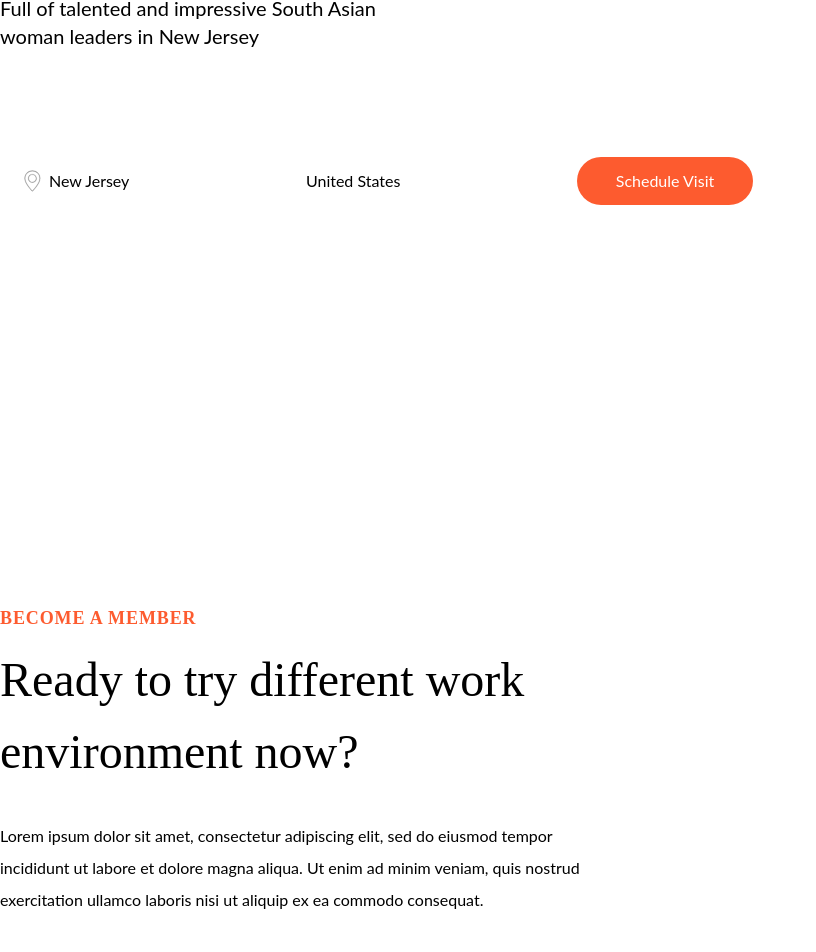
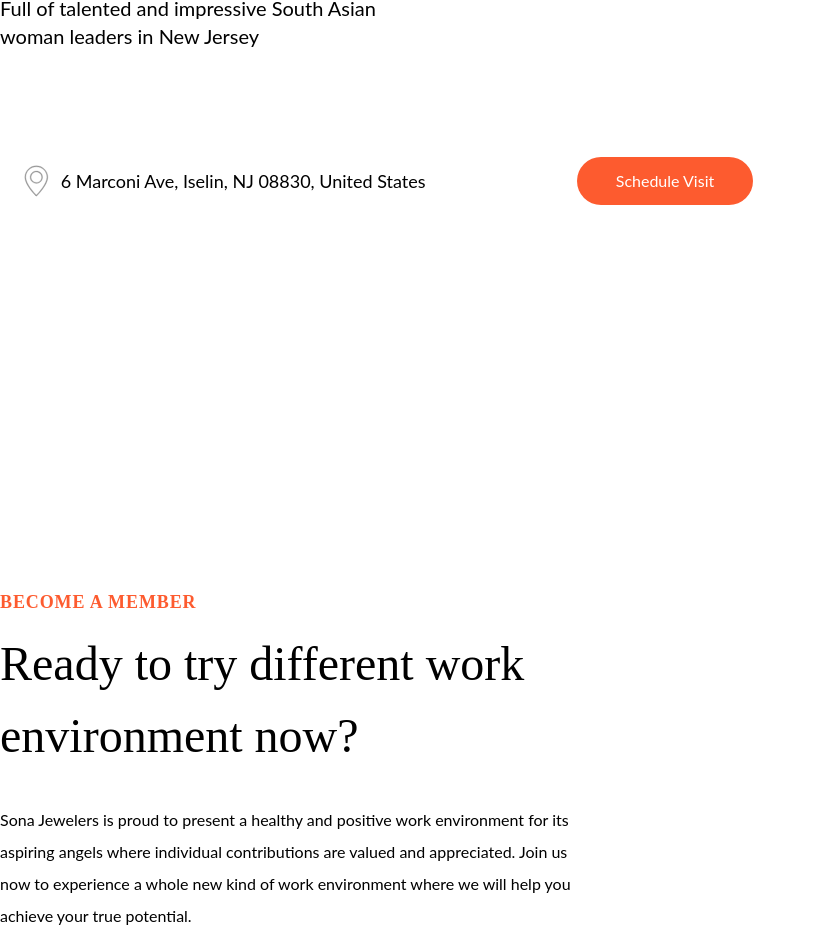
Before and after one commit to tanjilrahman/sona-angels, a React (Create React App) app: page / in a window 1280 px wide. Shown: the part 492-1444 px from the top of the page, without its empty margins (0-816 px from the left). Built offline with nearby package versions, Linux system fonts and the light colour scheme.

Commit message:
Added video, updated texts

```diff
--- a/src/App.js
+++ b/src/App.js
@@ -41,7 +41,7 @@
       </Helmet>
 
       <Header />
-      <div className='md:max-w-screen-sm lg:max-w-screen-xl mx-auto px-4 xl:px-0 overflow-y-hidden'>
+      <div className='md:max-w-screen-sm lg:max-w-screen-xl mx-auto px-4 xl:px-0 overflow-x-hidden'>
         <Hero />
         <Body />
       </div>
--- a/src/components/Footer.js
+++ b/src/components/Footer.js
@@ -12,8 +12,8 @@
               className='h-20 mr-auto'
             />
             <p className='pt-4'>
-              Lorem ipsum dolor sit amet consectetur adipisicing elit. Non quo
-              culpa dolor dolores.
+              A family owned business in the heart of New Jersey aiming to
+              empower women with the finest pieces of Indian jewelry.
             </p>
           </div>
 
--- a/src/components/Form.js
+++ b/src/components/Form.js
@@ -3,7 +3,7 @@
 const Form = () => {
   return (
     <div id='contact'>
-      <div className='grid grid-cols-1 lg:grid-cols-2 items-center mt-16 lg:mt-28'>
+      <div className='grid grid-cols-1 lg:grid-cols-2 items-center mt-20 lg:mt-28'>
         {/* Mobile image section */}
 
         <div className='lg:hidden relative w-full ml-[8px]'>
@@ -31,10 +31,11 @@
               Ready to try different work environment now?
             </h4>
             <p className='leading-loose mt-4 lg:mt-8 lg:pr-10'>
-              Lorem ipsum dolor sit amet, consectetur adipiscing elit, sed do
-              eiusmod tempor incididunt ut labore et dolore magna aliqua. Ut
-              enim ad minim veniam, quis nostrud exercitation ullamco laboris
-              nisi ut aliquip ex ea commodo consequat.
+              Sona Jewelers is proud to present a healthy and positive work
+              environment for its aspiring angels where individual contributions
+              are valued and appreciated. Join us now to experience a whole new
+              kind of work environment where we will help you achieve your true
+              potential.
             </p>
           </div>
         </Fade>
--- a/src/components/Hero.js
+++ b/src/components/Hero.js
@@ -81,15 +81,20 @@
             <br className='hidden lg:block' /> woman leaders in New Jersey
           </p>
           <div className='hidden lg:block absolute lg:h-[102px] lg:w-[777px] mt-6 lg:mt-20 rounded-full bg-[#F3F3F3] backdrop-blur-sm opacity-70' />
-          <div className='relative h-16 lg:h-[102px] lg:w-[777px] mt-4 lg:mt-20 rounded-full flex justify-between items-center px-2 lg:px-6 text-sm md:text-base'>
-            <div className='flex space-x-2'>
-              <img loading='lazy' src='/images/location-icon.svg' alt='' />
-              <p>New Jersey</p>
+          <div className='relative h-16 lg:h-[102px] lg:w-[777px] mt-2 lg:mt-20 rounded-full flex md:flex-row flex-col justify-between md:items-center lg:px-6 text-sm md:text-base space-y-5 md:space-y-0'>
+            <div className='flex space-x-2 md:space-x-3 md:text-lg items-center'>
+              <img
+                loading='lazy'
+                src='/images/location-icon.svg'
+                alt=''
+                className='h-6 md:h-8'
+              />
+              <p>6 Marconi Ave, Iselin, NJ 08830, United States</p>
             </div>
-            <div className='hidden lg:block'>
+            {/* <div className='hidden lg:block'>
               <p>United States</p>
-            </div>
-            <div>
+            </div> */}
+            <div className='ml-auto'>
               <a
                 href='#contact'
                 className='md:w-[176.56px] md:h-[56.42px] lg:btn btn-2'
--- a/src/components/Testimonials.js
+++ b/src/components/Testimonials.js
@@ -26,25 +26,29 @@
                 name='Chhavi Verg'
                 handel='@chhaviverg'
                 profileLink='https://www.instagram.com/chhaviverg/'
-                testimonial='Lorem, ipsum dolor sit amet consectetur adipisicing elit.
-                    Perspiciatis odit ducimus fugiat nesciunt, voluptatibus
-                    doloribus nihil voluptatem aliquid consequatur ab? Rem,
-                    voluptatem alias! Facilis vero dolorem, tempore distinctio
-                    quibusdam hic.'
+                testimonial='As a new model, I was skeptical to work with Sona Jewelers, but
+                my friends and colleagues highly recommended me to work with
+                them. Together, we managed to pull off a successful campaign
+                that performed beyond my wildest expectations!'
               />
               <TestimonialCard
                 image='/images/IMG_6908.JPG'
                 name='Sanya Arora'
                 handel='@sankissedskin'
                 profileLink='https://www.instagram.com/sankissedskin/'
-                testimonial='Lorem ipsum dolor sit amet consectetur adipisicing elit. Debitis sint facilis asperiores vitae cum velit dolorem? Tempora, unde, nostrum quia neque praesentium placeat non exercitationem reprehenderit laborum impedit ratione obcaecati.'
+                testimonial='When it comes to bringing the best out of a model, Sona takes the
+                cake! They have enabled me, coached me and given me the
+                confidence to express myself to the fullest.'
               />
               <TestimonialCard
                 image='/images/IMG_6907.JPG'
                 name='Manya'
                 handel='@manyasaaraswat'
                 profileLink='https://www.instagram.com/manyasaaraswat/'
-                testimonial='Lorem, ipsum dolor sit amet consectetur adipisicing elit. Labore deleniti eaque perferendis, corporis repellat ducimus obcaecati quos, ipsa quibusdam, nam esse sed dignissimos atque? Sequi iure sapiente a distinctio officiis!'
+                testimonial='It was a treat working for Sona Jewelers! They practically did
+                everything – with almost no time or effort for me! The best part
+                was that I could completely trust their team to represent my work
+                in the utmost professional manner.'
               />
             </Carousel>
           </div>
@@ -56,13 +60,13 @@
             Testimonials
           </p>
           <h4 className='font-display leading-normal lg:leading-normal text-3xl lg:text-5xl lg:mt-3'>
-            Lorem ipsum dolor sit
+            Hear from the Sona Angels
           </h4>
           <p className='leading-loose mt-4 lg:mt-8 lg:pr-10'>
-            Lorem ipsum dolor sit amet consectetur, adipisicing elit. Debitis
-            beatae doloribus alias soluta facere. Nesciunt libero fuga porro
-            itaque debitis nostrum voluptates soluta, labore ullam harum
-            tempora, neque odio exercitationem.
+            We at Sona Jewelers love to work with aspiring angels from the South
+            Asian community. We work with leaders who love to empower women
+            through their work. Hear from the people who have already work with
+            us about the experience of being a Sona Angel.
           </p>
           <a href='#contact' className='btn-2 mt-10'>
             <div className='m-auto'>
--- a/src/components/Thankyou.js
+++ b/src/components/Thankyou.js
@@ -2,11 +2,11 @@
 
 const Thankyou = () => {
   return (
-    <div className='grid grid-cols-1 lg:grid-cols-2 items-center mt-20 lg:mt-32 overflow-y-hidden'>
+    <div className='grid grid-cols-1 lg:grid-cols-2 items-center mt-20 lg:mt-32'>
       {/* Mobile image section */}
 
       <Fade right={true}>
-        <div className='lg:hidden overflow-y-hidden'>
+        <div className='lg:hidden'>
           <img
             loading='lazy'
             src='/images/DSK_9459-Edit.jpg'
@@ -19,7 +19,7 @@
       {/* Text section */}
 
       <Fade left={true} cascade duration={800}>
-        <div className='overflow-y-hidden mt-6 lg:mt-0'>
+        <div className='mt-6 lg:mt-0'>
           <p className='font-display font-semibold text-base lg:text-lg text-primary uppercase tracking-wider'>
             Thank YoU
           </p>
@@ -43,7 +43,7 @@
       {/* Desktop image section */}
 
       <Fade right={true}>
-        <div className='hidden lg:block overflow-y-hidden'>
+        <div className='hidden lg:block '>
           <img
             loading='lazy'
             src='/images/DSK_9459-Edit.jpg'
--- /dev/null
+++ b/src/components/YoutubeEmbed.js
@@ -0,0 +1,21 @@
+import PropTypes from 'prop-types';
+
+const YoutubeEmbed = ({ embedId }) => (
+  <div className='video-responsive'>
+    <iframe
+      width='853'
+      height='480'
+      src={`https://www.youtube.com/embed/${embedId}`}
+      frameBorder='0'
+      allow='accelerometer; autoplay; clipboard-write; encrypted-media; gyroscope; picture-in-picture'
+      allowFullScreen
+      title='Embedded youtube'
+    />
+  </div>
+);
+
+YoutubeEmbed.propTypes = {
+  embedId: PropTypes.string.isRequired,
+};
+
+export default YoutubeEmbed;
--- a/src/index.css
+++ b/src/index.css
@@ -699,6 +699,19 @@
     opacity: 0;
     transform: scaleX(0);
 }
+.video-responsive {
+    overflow: hidden;
+    padding-bottom: 56.25%;
+    position: relative;
+    height: 0;
+  }
+.video-responsive iframe {
+    left: 0;
+    top: 0;
+    height: 100%;
+    width: 100%;
+    position: absolute;
+  }
 .absolute {
 	position: absolute;
 }
@@ -869,21 +882,21 @@
 .mt-8 {
 	margin-top: 2rem;
 }
+.mt-20 {
+	margin-top: 5rem;
+}
+.ml-\[8px\] {
+	margin-left: 8px;
+}
+.ml-auto {
+	margin-left: auto;
+}
+.mt-6 {
+	margin-top: 1.5rem;
+}
 .mt-16 {
 	margin-top: 4rem;
 }
-.ml-\[8px\] {
-	margin-left: 8px;
-}
-.ml-auto {
-	margin-left: auto;
-}
-.mt-6 {
-	margin-top: 1.5rem;
-}
-.mt-20 {
-	margin-top: 5rem;
-}
 .ml-4 {
 	margin-left: 1rem;
 }
@@ -896,12 +909,12 @@
 .mt-5 {
 	margin-top: 1.25rem;
 }
+.mt-2 {
+	margin-top: 0.5rem;
+}
 .ml-6 {
 	margin-left: 1.5rem;
 }
-.mt-2 {
-	margin-top: 0.5rem;
-}
 .mt-24 {
 	margin-top: 6rem;
 }
@@ -973,6 +986,9 @@
 }
 .h-16 {
 	height: 4rem;
+}
+.h-6 {
+	height: 1.5rem;
 }
 .h-\[660px\] {
 	height: 660px;
@@ -1146,6 +1162,11 @@
 	margin-right: calc(2rem * var(--tw-space-x-reverse));
 	margin-left: calc(2rem * calc(1 - var(--tw-space-x-reverse)));
 }
+.space-y-5 > :not([hidden]) ~ :not([hidden]) {
+	--tw-space-y-reverse: 0;
+	margin-top: calc(1.25rem * calc(1 - var(--tw-space-y-reverse)));
+	margin-bottom: calc(1.25rem * var(--tw-space-y-reverse));
+}
 .space-x-2 > :not([hidden]) ~ :not([hidden]) {
 	--tw-space-x-reverse: 0;
 	margin-right: calc(0.5rem * var(--tw-space-x-reverse));
@@ -1156,8 +1177,8 @@
 	margin-right: calc(0.25rem * var(--tw-space-x-reverse));
 	margin-left: calc(0.25rem * calc(1 - var(--tw-space-x-reverse)));
 }
-.overflow-y-hidden {
-	overflow-y: hidden;
+.overflow-x-hidden {
+	overflow-x: hidden;
 }
 .rounded-xl {
 	border-radius: 0.75rem;
@@ -1237,10 +1258,6 @@
 .py-3 {
 	padding-top: 0.75rem;
 	padding-bottom: 0.75rem;
-}
-.px-2 {
-	padding-left: 0.5rem;
-	padding-right: 0.5rem;
 }
 .pb-10 {
 	padding-bottom: 2.5rem;
@@ -1459,6 +1476,10 @@
 		height: 150px;
 	}
 
+	.md\:h-8 {
+		height: 2rem;
+	}
+
 	.md\:h-\[56\.42px\] {
 		height: 56.42px;
 	}
@@ -1501,6 +1522,26 @@
 
 	.md\:max-w-screen-sm {
 		max-width: 640px;
+	}
+
+	.md\:flex-row {
+		flex-direction: row;
+	}
+
+	.md\:items-center {
+		align-items: center;
+	}
+
+	.md\:space-y-0 > :not([hidden]) ~ :not([hidden]) {
+		--tw-space-y-reverse: 0;
+		margin-top: calc(0px * calc(1 - var(--tw-space-y-reverse)));
+		margin-bottom: calc(0px * var(--tw-space-y-reverse));
+	}
+
+	.md\:space-x-3 > :not([hidden]) ~ :not([hidden]) {
+		--tw-space-x-reverse: 0;
+		margin-right: calc(0.75rem * var(--tw-space-x-reverse));
+		margin-left: calc(0.75rem * calc(1 - var(--tw-space-x-reverse)));
 	}
 
 	.md\:px-10 {
@@ -1664,8 +1705,8 @@
   .lg\:h-\[280px\] {
 		height: 280px;
 	}
-  .lg\:h-\[815px\] {
-		height: 815px;
+  .lg\:h-\[605px\] {
+		height: 605px;
 	}
   .lg\:h-\[17px\] {
 		height: 17px;
```
Also changed, not shown: src/components/Gallery.js (+26 -6 lines), src/tailwind.css (+14 -0 lines).
